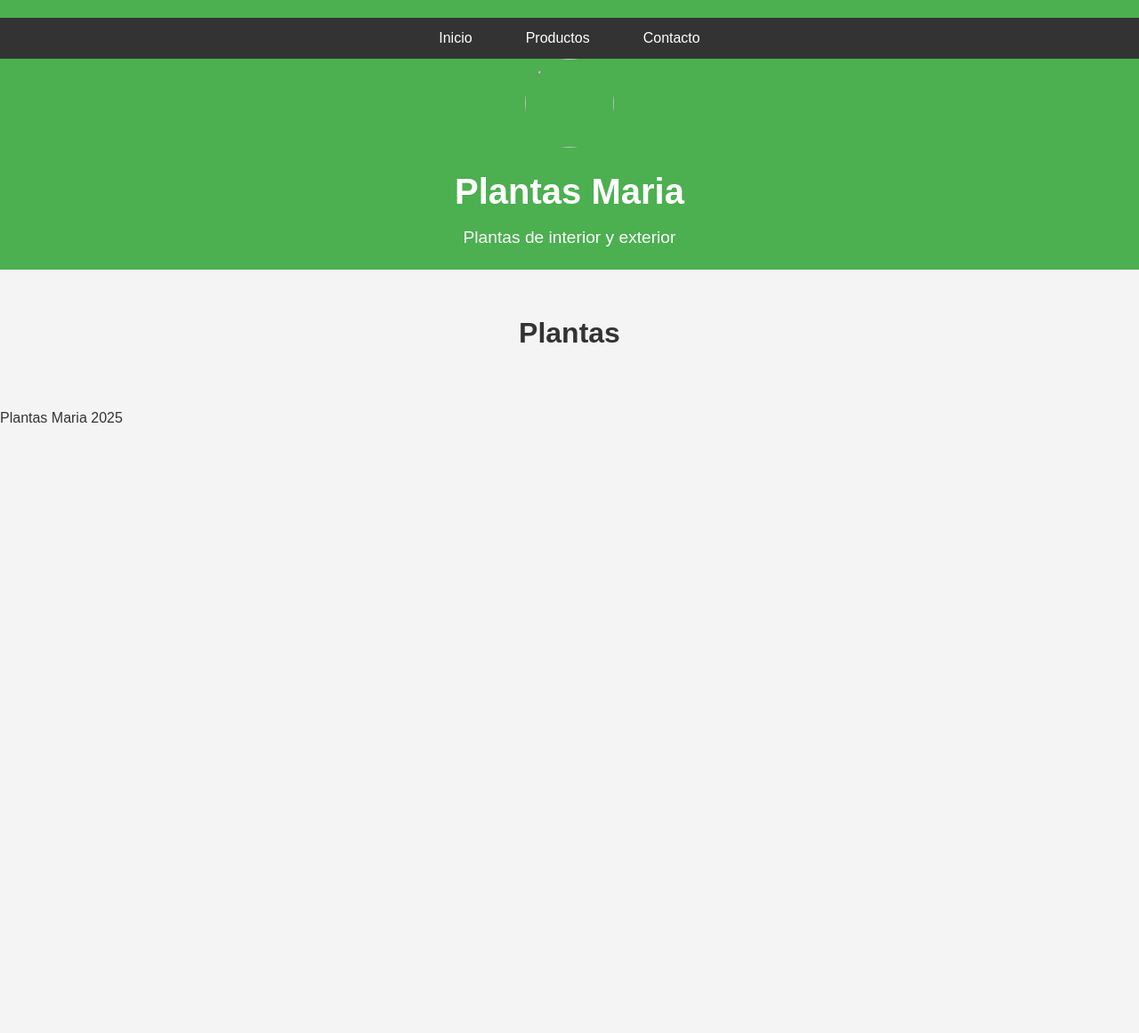
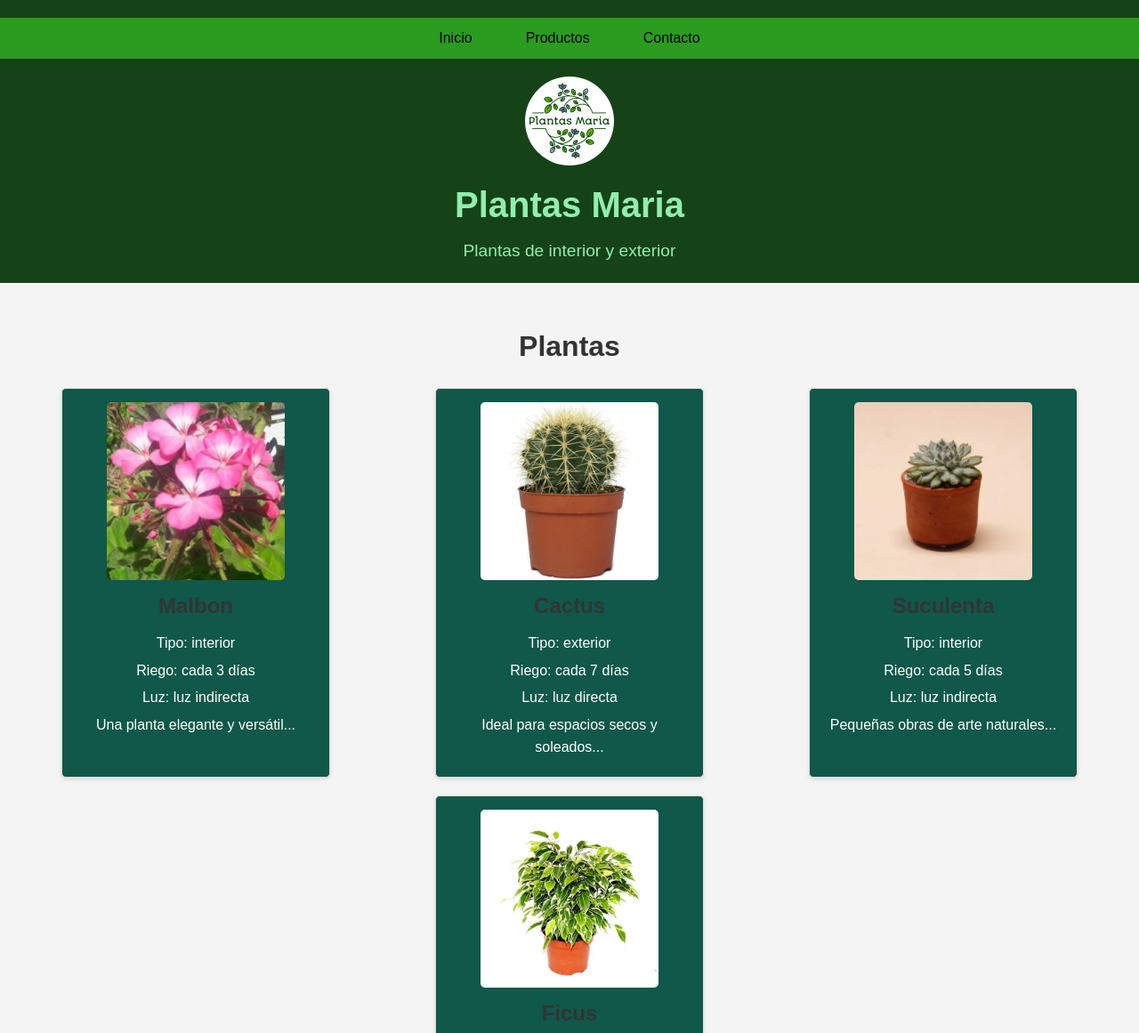
Before and after one commit to RubenDarioCoder/webplantas, a plain HTML site: page index.html in a window 1280 px wide. Shown: the top 1161 px of the page at 89% size. Before the commit the page ends 800 px from the top, so only its background shows below. Drawn offline with Linux system fonts and the light colour scheme.

```diff
--- a/index.html
+++ b/index.html
@@ -16,7 +16,7 @@
             </ul>
         </nav>
         <section>
-            <img src="img/logo.jpg" alt="">
+            <img src="img/logoicon.png" alt="">
             <h1>Plantas Maria</h1>
             <p>Plantas de interior y exterior</p>
         </section>
--- a/script.js
+++ b/script.js
@@ -6,7 +6,7 @@ let malbon = {
     riego: "cada 3 días",
     luz: "luz indirecta",
     img: "img/malbon.jpg",
-    descripcion: "Una planta elegante y versátil, perfecta para dar un toque fresco y natural a cualquier espacio interior. Sus hojas vibrantes y su fácil cuidado la convierten en una favorita para principiantes y expertos por igual."
+    descripcion: "Una planta elegante y versátil..."
 };
 let cactus = {
     nombre: "Cactus",
@@ -14,15 +14,15 @@ let cactus = {
     riego: "cada 7 días",
     luz: "luz directa",
     img: "img/cactus.jpg",
-    descripcion: "Ideal para aquellos que buscan una planta resistente y de bajo mantenimiento. Su aspecto único y su capacidad para sobrevivir en condiciones áridas lo hacen perfecto para decorar espacios secos y soleados."
+    descripcion: "Ideal para espacios secos y soleados..."
 };
- let suculenta = {
+let suculenta = {
     nombre: "Suculenta",
     tipo: "interior",
     riego: "cada 5 días",
     luz: "luz indirecta",
     img: "img/suculenta.jpg",
-    descripcion: "Con sus formas geométricas y colores variados, las suculentas son pequeñas obras de arte naturales. Son excelentes para crear arreglos decorativos y requieren muy poca atención."
+    descripcion: "Pequeñas obras de arte naturales..."
 };
 let ficus = {
     nombre: "Ficus",
@@ -30,40 +30,48 @@ let ficus = {
     riego: "cada 4 días",
     luz: "luz indirecta",
     img: "img/ficus.jpg",
-    descripcion: "Una planta clásica y atemporal, conocida por su capacidad para purificar el aire. Su follaje denso y brillante añade un toque de elegancia y frescura a cualquier ambiente."
+    descripcion: "Conocida por purificar el aire..."
 };
 
-plantas.push(malbon,cactus,suculenta,ficus);
+plantas.push(malbon, cactus, suculenta, ficus);
 
 function agregarPlanta(plantas) {
     plantas.forEach(planta => {
         let articulo = document.createElement("article");
+
+        let imageContainer = document.createElement("div");
+        imageContainer.classList.add("image-container");
+
         let img = document.createElement("img");
-        img.src = `img/${planta.nombre.toLowerCase()}.jpg`;
+        img.src = planta.img;
         img.alt = planta.nombre;
+
         imageContainer.appendChild(img);
         articulo.appendChild(imageContainer);
+
         let h3 = document.createElement("h3");
         h3.textContent = planta.nombre;
+
         let p = document.createElement("p");
         p.textContent = "Tipo: " + planta.tipo;
+
         let p2 = document.createElement("p");
         p2.textContent = "Riego: " + planta.riego;
+
         let p3 = document.createElement("p");
         p3.textContent = "Luz: " + planta.luz;
+
         let p4 = document.createElement("p");
         p4.textContent = planta.descripcion;
-        articulo.appendChild(img);
+
         articulo.appendChild(h3);
         articulo.appendChild(p);
         articulo.appendChild(p2);
         articulo.appendChild(p3);
         articulo.appendChild(p4);
+
         document.getElementById("plantas").appendChild(articulo);
+    });
+}
 
-
-
-    });
-};
-
-addEventListener("DOMContentLoaded", agregarPlanta(plantas));
+addEventListener("DOMContentLoaded", () => agregarPlanta(plantas));
--- a/styles.css
+++ b/styles.css
@@ -1,4 +1,4 @@
-/* Estilos generales */
+
 body {
     font-family: Arial, sans-serif;
     margin: 0;
@@ -9,8 +9,8 @@ body {
 }
 
 header {
-    background-color: #4CAF50;
-    color: white;
+    background-color: #164217;
+    color: rgb(145, 238, 176);
     padding: 20px 0;
     text-align: center;
 }
@@ -19,10 +19,11 @@ header img {
     width: 100px;
     height: 100px;
     border-radius: 50%;
+    margin-top: 20px
 }
 
 header h1 {
-    margin: 10px 0 5px;
+    margin: 5px 5px;
     font-size: 2.5em;
 }
 
@@ -37,7 +38,7 @@ nav ul {
     margin: 0;
     display: flex;
     justify-content: center;
-    background-color: #333;
+    background-color: #2a9c1f;
 }
 
 nav ul li {
@@ -45,7 +46,7 @@ nav ul li {
 }
 
 nav ul li a {
-    color: white;
+    color: rgb(0, 0, 0);
     text-decoration: none;
     padding: 10px 15px;
     display: block;
@@ -66,7 +67,6 @@ h2 {
     margin-bottom: 20px;
 }
 
-/* Estilos para el contenedor de plantas */
 .contenedor {
     display: flex;
     flex-wrap: wrap;
@@ -74,32 +74,32 @@ h2 {
     gap: 20px; /* Espacio entre las tarjetas */
 }
 
-/* Estilos para cada tarjeta de planta */
+
 article {
-    background-color: white;
+    background-color: rgb(16, 88, 73);
     border: 1px solid #ddd;
     border-radius: 5px;
     padding: 15px;
     box-shadow: 0 2px 5px rgba(0, 0, 0, 0.1);
-    text-align: center; /* Centra todo el texto */
-    width: calc(25% - 40px); /* 4 columnas en PC */
+    text-align: center;
+    width: calc(25% - 40px);
 }
 
-/* Contenedor para la imagen */
+
 .image-container {
-    width: 200px; /* Ancho fijo */
-    height: 200px; /* Alto fijo */
-    overflow: hidden; /* Oculta las partes de la imagen que sobresalgan */
-    margin: 0 auto; /* Centra el contenedor */
-    border-radius: 5px; /* Bordes redondeados (opcional) */
+    width: 200px;
+    height: 200px;
+    overflow: hidden;
+    margin: 0 auto;
+    border-radius: 5px;
 }
 
-/* Estilos para la imagen */
+
 article img {
-    width: 100%; /* Ocupa todo el ancho del contenedor */
-    height: 100%; /* Ocupa todo el alto del contenedor */
-    object-fit: cover; /* Cubre el contenedor sin deformarse */
-    display: block; /* Elimina el espacio extra debajo de la imagen */
+    width: 100%;
+    height: 100%;
+    object-fit: cover;
+    display: block;
 }
 
 article h3 {
@@ -110,19 +110,42 @@ article h3 {
 article p {
     margin: 5px 0;
     font-size: 1em;
-    color: #555;
+    color: #fdfdfd;
 }
 
-/* Media query para tablets (2 columnas) */
+.whatsapp-button {
+    background-color: #25d366; /* Color de WhatsApp */
+    color: white;
+    border: none;
+    padding: 10px 20px;
+    border-radius: 5px;
+    cursor: pointer;
+    font-size: 1em;
+    margin-top: 10px;
+}
+
+.whatsapp-button:hover {
+    background-color: #128c7e; /* Color de WhatsApp más oscuro al pasar el mouse */
+}
+
+footer {
+    background-color: #164217;
+    color: rgb(145, 238, 176);
+    text-align: center;
+    padding: 20px 0;
+    bottom: 0;
+    width: 100%;
+}
+
+
 @media (max-width: 768px) {
     article {
-        width: calc(50% - 40px); /* 2 columnas en tablet */
+        width: calc(50% - 40px);
     }
 }
 
-/* Media query para móviles (1 columna) */
 @media (max-width: 480px) {
     article {
-        width: 100%; /* 1 columna en móvil */
+        width: 100%;
     }
 }
```
Also changed, not shown: img/logoicon.png (added).
